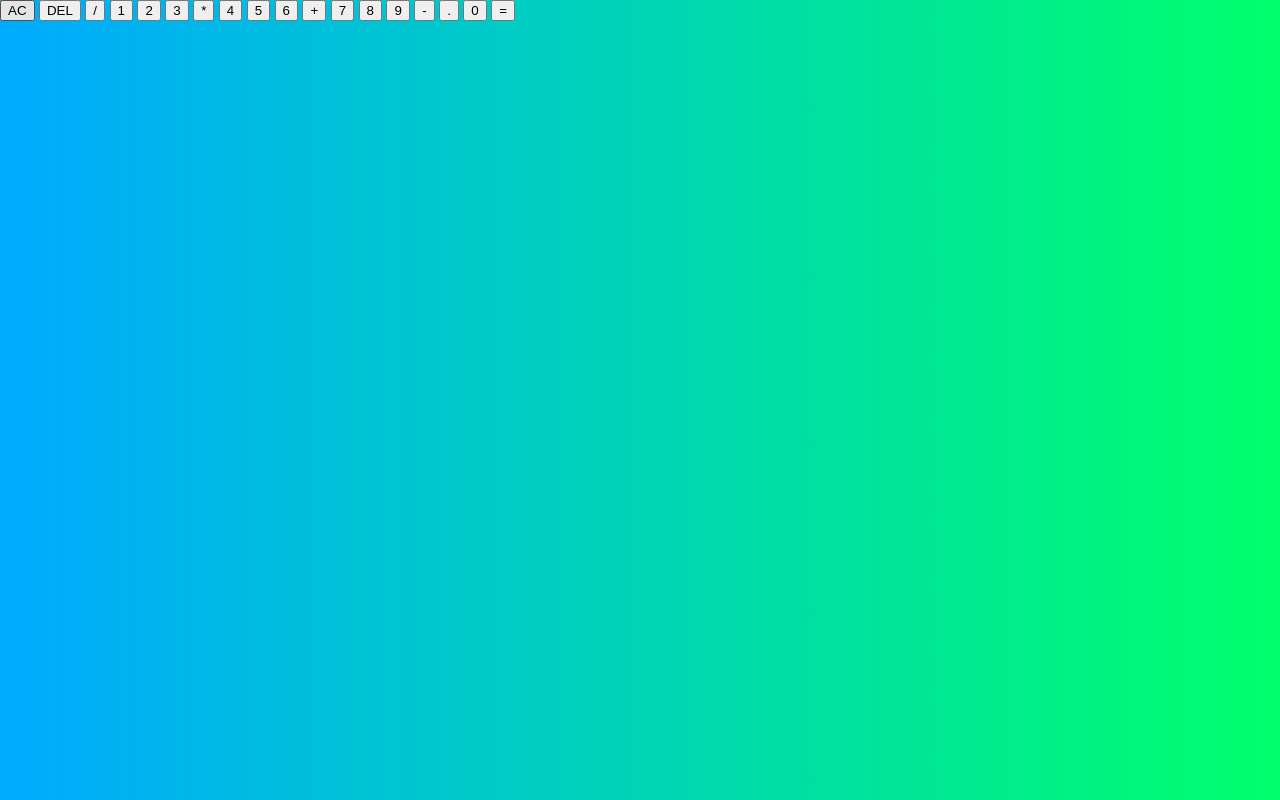
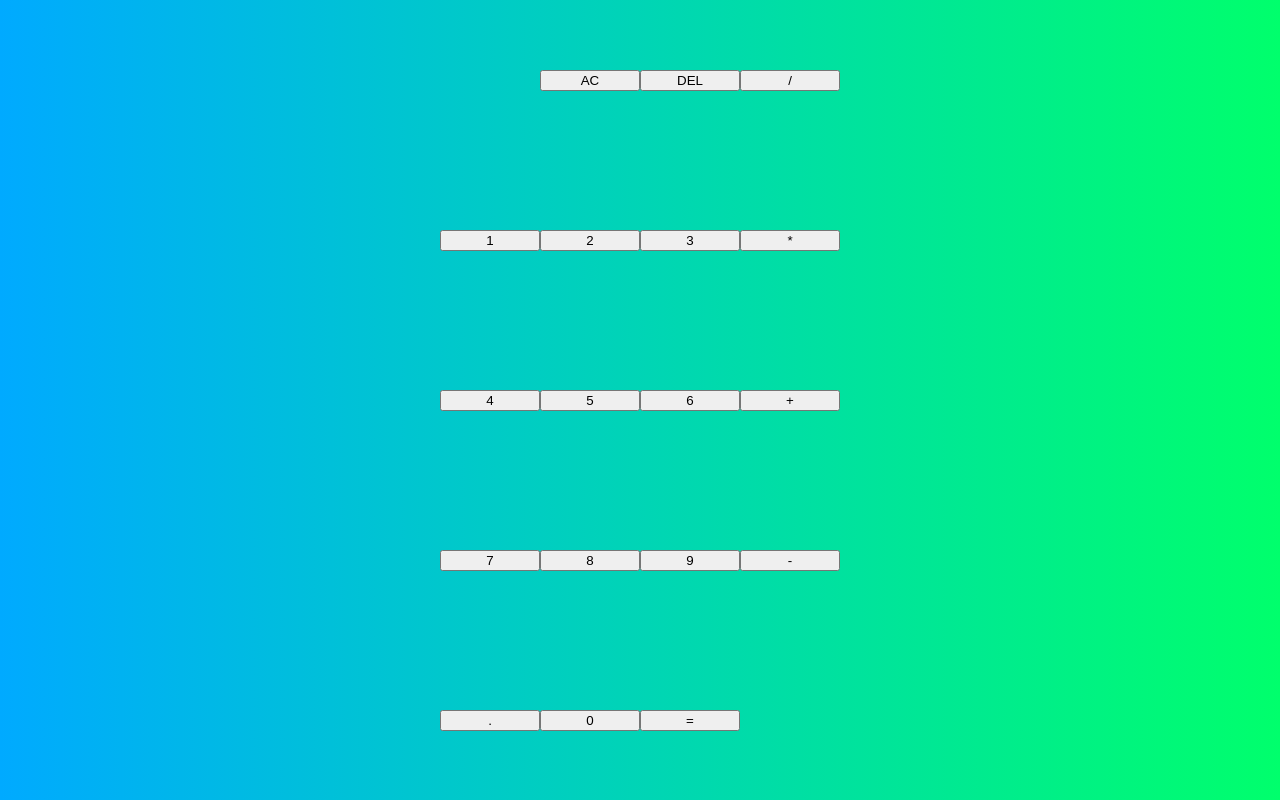
Before and after one commit to Undome/VSCode, a plain HTML site: page Calculator BP/index.html in a window 1280 px wide. Drawn offline with Linux system fonts and the light colour scheme.

Commit message:
More CSS

```diff
--- a/Calculator BP/style.css
+++ b/Calculator BP/style.css
@@ -9,3 +9,11 @@ body {
     margin: 0%;
     background: linear-gradient(to right, #00AAFF, #00FF6C);
 }
+
+.calculator-grid  {
+    display: grid;
+    justify-content: center;
+    align-items: center;
+    min-height: 100vh;
+    grid-template-columns: repeat(4, 100px);
+}
```
